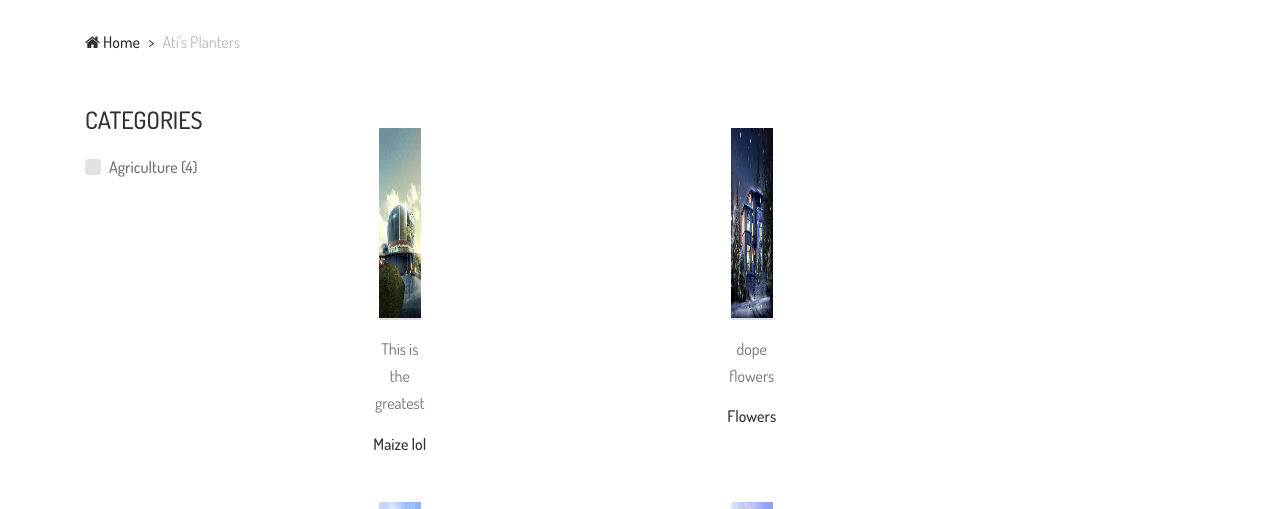
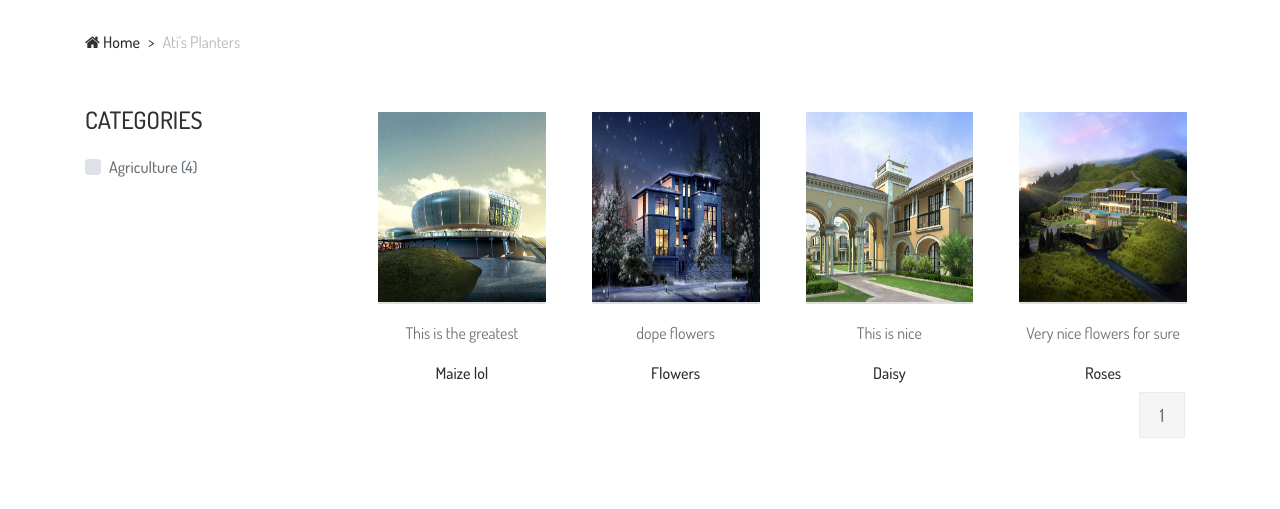
Before and after one commit to Mzatilife/atikonda, a PHP site: page /shop.php in a window 1280 px wide. Shown: the part 350-859 px from the top of the page. Run offline with PHP 8.4, Linux system fonts and the light colour scheme; data comes from the database, SQL or seed files in the repository.

Commit message:
delete row

```diff
--- a/shop.php
+++ b/shop.php
@@ -129,7 +129,7 @@ $profile = new ProfileContr;
 
 
 
-                                        <div class="row" id="service-area-wapper">
+
                                             <div class="col-sm-12 col-md-3">
                                                 <div class="service-area-single-box">
                                                     <img src="./img/plants/<?php echo $rw['image'] ?>">
@@ -144,7 +144,7 @@ $profile = new ProfileContr;
                                                     <h6><?php echo $rw['plant_name'] ?></h6>
                                                 </div>
                                             </div>
-                                        </div>
+
 
 
                             <?php
```
